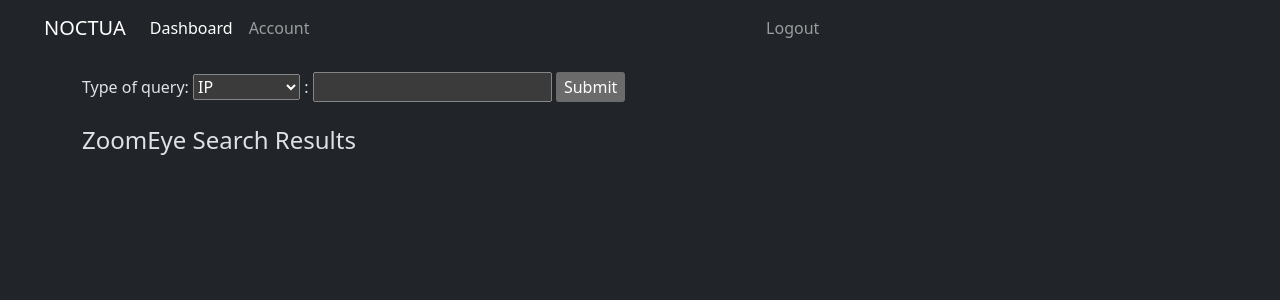
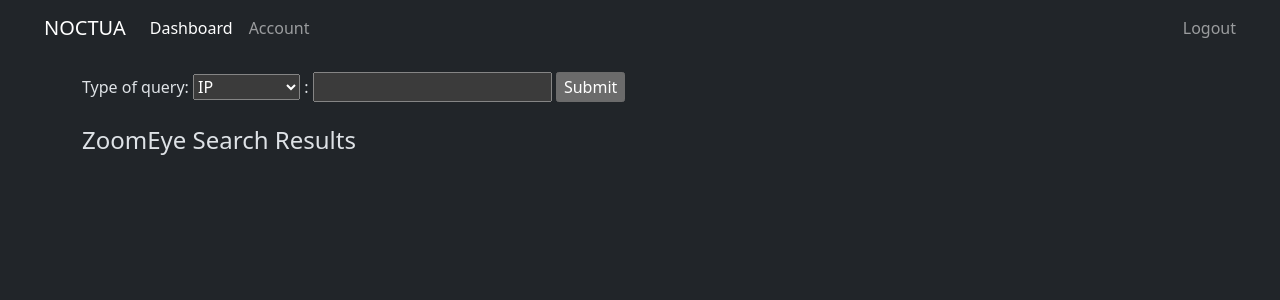
Before and after one commit to spetrone/noctua-osint, a Django app: page /dashboard/ in a window 1280 px wide. Shown: the top 300 px of the page. Run offline with Django 4.2, Linux system fonts and the light colour scheme; the visitor is signed in with stand-in values (Sample User, id 1).

Commit message:
updated css navbar, fixed form dropdown

```diff
--- a/noctua_app/forms.py
+++ b/noctua_app/forms.py
@@ -9,8 +9,7 @@ import re
 class QueryForm(forms.Form):
     QUERY_CHOICES= [
     ('ip', 'IP'),
-    ('hostname', 'Host Name'),
-    ('device', 'Device')
+    ('hostname', 'Host Name')
     ]
     query_choice= forms.CharField(label='Type of query:', widget=forms.Select(choices=QUERY_CHOICES))
     query = forms.CharField(label=' ', max_length=100, required=True)
--- a/templates/base_generic.html
+++ b/templates/base_generic.html
@@ -31,11 +31,10 @@
               <li class="nav-item"><a class="nav-link active" aria-current="page" href="{% url 'index' %}">Dashboard</a></li>
               <li class="nav-item"><a class="nav-link" href="{% url 'display_account' %}">Account</a></li>
             </ul>
-        </div>
-        <div class="collapse navbar-collapse" id="navbarNavAltMarkupRight">
-          <ul class="navbar-nav">
+
+
+          <ul class="navbar-nav ms-auto pe-4">
             <li class="nav-item"><a class="nav-link" href="{% url 'logout' %}">Logout</a></li>
-            <!-- <li><span>User: {{ user.get_username }}</span></li> -->
           </ul>
         </div>
       </div>
@@ -46,6 +45,7 @@
   </ul>
 
       <div class="col-lg-12 ">{% block content %}{% endblock %}</div>
-
+<script src="https://cdn.jsdelivr.net/npm/@popperjs/core@2.9.2/dist/umd/popper.min.js" integrity="sha384-IQsoLXl5PILFhosVNubq5LC7Qb9DXgDA9i+tQ8Zj3iwWAwPtgFTxbJ8NT4GN1R8p" crossorigin="anonymous"></script>
+<script src="https://cdn.jsdelivr.net/npm/bootstrap@5.0.2/dist/js/bootstrap.min.js" integrity="sha384-cVKIPhGWiC2Al4u+LWgxfKTRIcfu0JTxR+EQDz/bgldoEyl4H0zUF0QKbrJ0EcQF" crossorigin="anonymous"></script>
 </body>
 </html>
```
